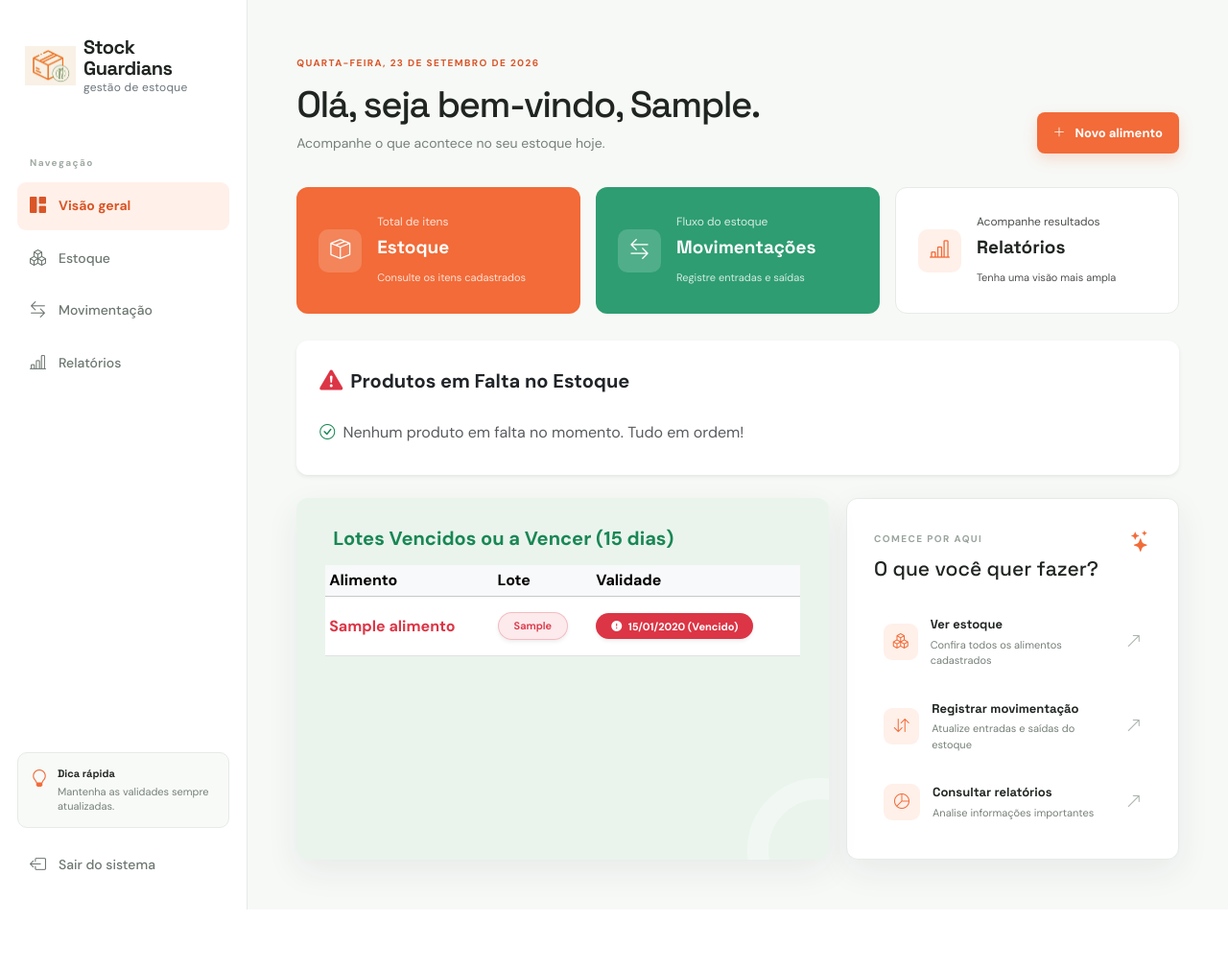
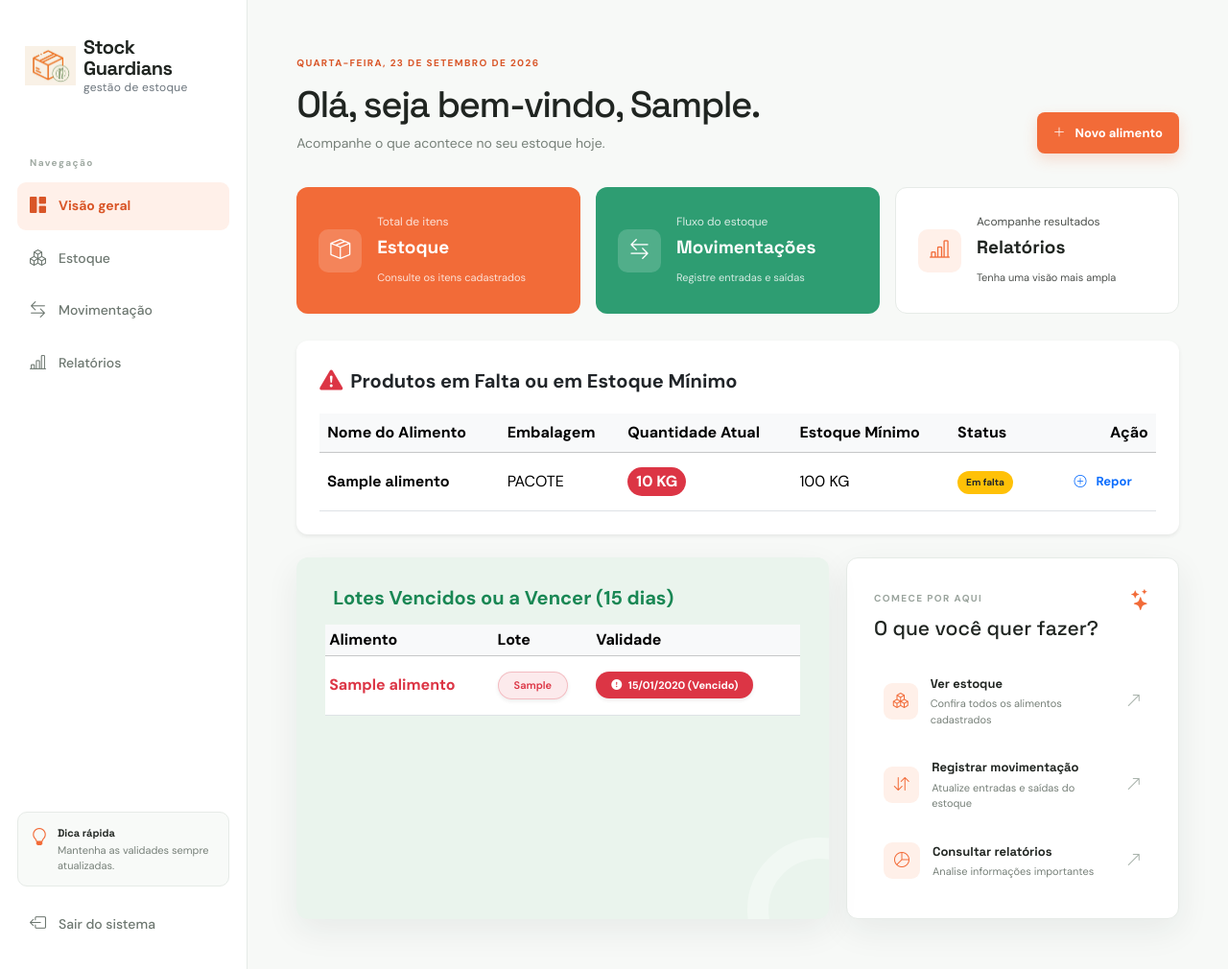
Before and after one commit to MatheusBressan3794/sistema-estoque-TCC, a Django app: page /dashboard/ in a window 1280 px wide. Shown: the whole page at 96% size. Before the commit the page ends 948 px from the top, so only its background shows below. Run offline with Django 5.2, Linux system fonts and the light colour scheme; a user stored in the database is signed in; tables that the repository leaves empty hold one stand-in row (values such as "Sample post").

Commit message:
refactor(estoque): padroniza calculo de pacotes, ajusta formulario e relatorios

```diff
--- a/alimentos/templates/alimentos/dashboard.html
+++ b/alimentos/templates/alimentos/dashboard.html
@@ -1,7 +1,6 @@
 {% extends 'alimentos/base.html' %}
 {% block title %}Visão geral{% endblock %}
 {% block page_label %}Visão geral{% endblock %}
-
 {% block content %}
 <section class="page-heading">
     <div>
@@ -49,13 +48,13 @@
     </article>
 </section>
 
-<!-- SEÇÃO DE PRODUTOS EM FALTA -->
+<!-- SEÇÃO DE PRODUTOS EM FALTA OU EM ESTOQUE MÍNIMO -->
 <section class="row mt-4 mb-4">
     <div class="col-12">
         <div class="card shadow-sm border-0 p-4" style="background-color: #fff; border-radius: 12px;">
             <div class="d-flex align-items-center mb-3">
                 <i class="bi bi-exclamation-triangle-fill text-danger fs-4 me-2"></i>
-                <h5 class="mb-0 fw-bold">Produtos em Falta no Estoque</h5>
+                <h5 class="mb-0 fw-bold">Produtos em Falta ou em Estoque Mínimo</h5>
             </div>
 
             {% if alimentos_faltantes %}
@@ -66,6 +65,8 @@
                                 <th>Nome do Alimento</th>
                                 <th>Embalagem</th>
                                 <th>Quantidade Atual</th>
+                                <th>Estoque Mínimo</th>
+                                <th>Status</th>
                                 <th class="text-end">Ação</th>
                             </tr>
                         </thead>
@@ -74,7 +75,21 @@
                             <tr>
                                 <td><strong>{{ item.nome }}</strong></td>
                                 <td>{{ item.embalagem }}</td>
-                                <td><span class="badge bg-danger">0 {{ item.unidade_medida }}</span></td>
+                                <td>
+                                    <span class="badge bg-danger fs-6">
+                                        {{ item.total_estoque|default:0 }} {{ item.unidade_medida }}
+                                    </span>
+                                </td>
+                                <!-- Mostrando o valor multiplicado (ex: 50 KG) -->
+                                <td>{{ item.estoque_minimo_calc|default:0 }} {{ item.unidade_medida }}</td>
+                                <td>
+                                    {% if item.total_estoque|default:0 <= 0 %}
+                                        <span class="badge bg-danger">Sem Estoque</span>
+                                    {% else %}
+                                        <!-- Texto alterado para Em falta -->
+                                        <span class="badge bg-warning text-dark">Em falta</span>
+                                    {% endif %}
+                                </td>
                                 <td class="text-end">
                                     <a href="{% url 'movimentacao_estoque' %}" class="btn btn-sm btn-outline-primary">
                                         <i class="bi bi-plus-circle"></i> Repor
@@ -87,7 +102,7 @@
                 </div>
             {% else %}
                 <div class="text-muted py-2">
-                    <i class="bi bi-check-circle text-success me-1"></i> Nenhum produto em falta no momento. Tudo em ordem!
+                    <i class="bi bi-check-circle text-success me-1"></i> Nenhum produto em falta ou no limite do estoque mínimo. Tudo em ordem!
                 </div>
             {% endif %}
         </div>
@@ -96,7 +111,7 @@
 
 <!-- Seção Inferior (Vencimento Próximo e Comece por aqui) -->
 <section class="dashboard-lower">
-    <!-- Painel com o quadrado verde clarinho de fundo que você circulou -->
+    <!-- Painel com o quadrado verde clarinho de fundo -->
     <div class="quote-panel" style="background-color: #eaf4ed !important;">
         <div class="d-flex align-items-center mb-3">
             <i class="bi bi-calendar-exclamation text-success fs-4 me-2"></i>
@@ -123,7 +138,7 @@
                                 </a>
                             </td>
 
-                            <!-- Lote com o estilo de pílula da imagem -->
+                            <!-- Lote -->
                             <td class="py-3">
                                 {% if lote.data_validade < hoje %}
                                     <span class="badge rounded-pill bg-danger bg-opacity-10 text-danger px-3 py-2 fw-semibold border border-danger border-opacity-25 shadow-sm">
@@ -136,7 +151,7 @@
                                 {% endif %}
                             </td>
 
-                            <!-- Validade idêntica à imagem -->
+                            <!-- Validade -->
                             <td class="py-3">
                                 {% if lote.data_validade < hoje %}
                                     <span class="badge rounded-pill bg-danger text-white px-3 py-2 fw-bold shadow-sm">
--- a/alimentos/views.py
+++ b/alimentos/views.py
@@ -1,16 +1,18 @@
 from django.shortcuts import render, redirect, get_object_or_404
-from django.db.models import ProtectedError
+from django.db.models import ProtectedError, Sum, F, Q
+from django.db.models.functions import Coalesce
 from django.contrib import messages
 from django.contrib.auth import login as auth_login
 from django.contrib.auth.forms import AuthenticationForm
+from django.contrib.auth.decorators import login_required
+from django.http import Http404
+from django.utils import timezone
+from datetime import date, timedelta
 from .models import Alimento, Lote, Movimentacao
 from .forms import AlimentoForm, MovimentacaoForm, CriarContaForm, CriarAlimentoForm, LoteForm
-from django.contrib.auth.decorators import login_required
-from datetime import date, timedelta
-from datetime import date
-from django.db.models import Sum
-from django.http import Http404
-from django.utils import timezone
+from django.db.models.expressions import ExpressionWrapper
+from django.db.models import FloatField
+from django.db.models.functions import Cast, Coalesce
 
 # Páginas em gerais e dashboard
 
@@ -19,31 +21,46 @@ def inicio(request):
 
 @login_required(login_url='login')
 def dashboard(request):
-    alimentos_faltantes = Alimento.objects.filter(quantidade_embalagem__lte=0)
+    alimentos_faltantes = Alimento.objects.annotate(
+        total_estoque=Coalesce(Sum('lotes__quantidade_atual'), 0),
+        estoque_minimo_calc=F('quantidade_minima') * F('quantidade_embalagem')
+    ).filter(
+        Q(total_estoque__lte=0) |
+        Q(total_estoque__lte=F('estoque_minimo_calc'))
+    )
 
-    # Lotes vencidos OU próximos do vencimento (próximos 15 dias)
     hoje = date.today()
     limite_vencimento = hoje + timedelta(days=15)
 
     lotes_proximos_vencimento = Lote.objects.filter(
-        data_validade__lte=limite_vencimento, # Removemos o data_validade__gte=hoje daqui
+        data_validade__lte=limite_vencimento,
         quantidade_atual__gt=0
     ).order_by('data_validade')
 
     context = {
         'alimentos_faltantes': alimentos_faltantes,
         'lotes_proximos_vencimento': lotes_proximos_vencimento,
-        'hoje': hoje, # Adicionamos o "hoje" aqui para o HTML conseguir usar
+        'hoje': hoje,
     }
     return render(request, 'alimentos/dashboard.html', context)
 
 # Listar os alimentos do estoque
 def listar_alimentos(request):
     busca = request.GET.get('busca', '')
-    alimentos = Alimento.objects.all()
+
+    alimentos = Alimento.objects.all().order_by('nome')
 
     if busca:
         alimentos = alimentos.filter(nome__icontains=busca)
+
+    for alimento in alimentos:
+        total_qnt = alimento.lotes.filter(quantidade_atual__gt=0).aggregate(total=Sum('quantidade_atual'))['total'] or 0.0
+        alimento.total_estoque = total_qnt
+
+        if alimento.quantidade_embalagem and alimento.quantidade_embalagem > 0:
+            alimento.pacotes_totais = total_qnt / alimento.quantidade_embalagem
+        else:
+            alimento.pacotes_totais = 0.0
 
     return render(
         request,
@@ -68,7 +85,7 @@ def detalhes_alimento(request, id):
         }
     )
 
-#Editar lote (número do lote, quantidade e validade)
+# Editar lote (número do lote, quantidade e validade)
 def editar_lote(request, id):
     lote = get_object_or_404(Lote, id=id)
     form = LoteForm(request.POST or None, instance=lote)
@@ -78,32 +95,30 @@ def editar_lote(request, id):
         return redirect('detalhes_alimento', id=lote.alimento.id)
     return render(request, 'alimentos/lote_form.html', {'form': form, 'lote': lote})
 
-# Criar alimento (AGORA COM LOTE OBRIGATÓRIO)
+# Criar alimento
 def criar_alimento(request):
     form = CriarAlimentoForm(request.POST or None)
 
     if form.is_valid():
-        # 1. Salva o alimento no banco
         alimento = form.save()
 
-        # 2. Pega os dados do lote que o usuário digitou
         numero_lote = form.cleaned_data['numero_lote']
         data_validade = form.cleaned_data['data_validade']
-        quantidade_inicial = form.cleaned_data['quantidade_inicial']
+        quantidade_pacotes = form.cleaned_data['quantidade_inicial']
 
-        # 3. Cria o lote automaticamente vinculado ao alimento
+        quantidade_real_estoque = quantidade_pacotes * alimento.quantidade_embalagem
+
         lote = Lote.objects.create(
             alimento=alimento,
             numero_lote=numero_lote,
-            quantidade_atual=quantidade_inicial,
+            quantidade_atual=quantidade_real_estoque,
             data_validade=data_validade
         )
 
-        # 4. Registra a movimentação de ENTRADA para o histórico
         Movimentacao.objects.create(
             lote=lote,
             tipo='ENTRADA',
-            quantidade=quantidade_inicial
+            quantidade=quantidade_real_estoque
         )
 
         messages.success(request, 'Alimento e Lote Inicial cadastrados com sucesso!')
@@ -111,7 +126,7 @@ def criar_alimento(request):
 
     return render(request, 'alimentos/form.html', {'form': form})
 
-# Atualizar alimento (Mantém o form antigo para não exigir lote na edição)
+# Atualizar alimento
 def atualizar_alimento(request, id):
     alimento = get_object_or_404(Alimento, id=id)
     form = AlimentoForm(request.POST or None, instance=alimento)
@@ -121,7 +136,7 @@ def atualizar_alimento(request, id):
         return redirect('listar_alimentos')
     return render(request, 'alimentos/form.html', {'form': form})
 
-# Deletar alimento que não possui lote cadastrado
+# Deletar alimento
 def deletar_alimento(request, id):
     alimento = get_object_or_404(Alimento, id=id)
     tem_lotes = alimento.lotes.exists()
@@ -130,33 +145,22 @@ def deletar_alimento(request, id):
         if tem_lotes:
             messages.error(
                 request,
-                f'Não é possível excluir "{alimento.nome}" porque já existem '
-                f'lotes cadastrados para ele. Remova ou zere os lotes antes '
-                f'de excluir o alimento.'
+                f'Não é possível excluir "{alimento.nome}" porque já existem lotes cadastrados para ele.'
             )
             return redirect('detalhes_alimento', id=alimento.id)
 
         try:
             alimento.delete()
         except ProtectedError:
-            messages.error(
-                request,
-                f'Não é possível excluir "{alimento.nome}" porque existem '
-                f'lotes ou movimentações vinculados a ele.'
-            )
+            messages.error(request, f'Não é possível excluir "{alimento.nome}" porque existem lotes vinculados.')
             return redirect('detalhes_alimento', id=alimento.id)
 
         messages.success(request, 'Alimento removido do estoque.')
         return redirect('listar_alimentos')
 
-    return render(
-        request,
-        'alimentos/confirmar_delete.html',
-        {'alimento': alimento, 'tem_lotes': tem_lotes}
-    )
+    return render(request, 'alimentos/confirmar_delete.html', {'alimento': alimento, 'tem_lotes': tem_lotes})
 
-# Autenticação (CADASTRO E LOGIN)
-
+# Autenticação
 def cadastro(request):
     if request.method == 'POST':
         form = CriarContaForm(request.POST)
@@ -166,7 +170,6 @@ def cadastro(request):
             return redirect('login')
     else:
         form = CriarContaForm()
-
     return render(request, 'alimentos/cadastro.html', {'form': form})
 
 def login_view(request):
@@ -180,9 +183,10 @@ def login_view(request):
             messages.error(request, 'Usuário ou senha incorretos.')
     else:
         form = AuthenticationForm()
-
     return render(request, 'alimentos/login.html', {'form': form})
 
+# Movimentação de lotes
+# Movimentação de lotes
 # Movimentação de lotes
 def movimentacao_estoque(request):
     if request.method == 'POST':
@@ -191,98 +195,104 @@ def movimentacao_estoque(request):
         if form.is_valid():
             tipo = form.cleaned_data['tipo']
             alimento = form.cleaned_data['alimento']
-            numero_lote = form.cleaned_data['numero_lote']
-            quantidade = form.cleaned_data['quantidade']
-            data_validade = form.cleaned_data['data_validade']
+            lote_selecionado = form.cleaned_data['numero_lote'] # Agora é um objeto Lote ou texto dependendo do fluxo
+            quantidade_pacotes = form.cleaned_data['quantidade']
+            data_validade = form.cleaned_data.get('data_validade')
 
-            lote = Lote.objects.filter(
-                alimento=alimento,
-                numero_lote=numero_lote
-            ).first()
+            quantidade_real_estoque = quantidade_pacotes * alimento.quantidade_embalagem
 
-            # ENTRADA
-            if tipo == 'ENTRADA':
-                if lote:
-                    lote.quantidade_atual += quantidade
-                    lote.save()
-                else:
-                    lote = Lote.objects.create(
-                        alimento=alimento,
-                        numero_lote=numero_lote,
-                        quantidade_atual=quantidade,
-                        data_validade=data_validade
-                    )
+            # --- SAÍDA ---
+            if tipo == 'SAIDA':
+                # Como virou um Select, o usuário escolhe um lote existente da lista
+                lote = lote_selecionado
 
-                Movimentacao.objects.create(
-                    lote=lote,
-                    tipo=tipo,
-                    quantidade=quantidade
-                )
-
-                messages.success(
-                    request,
-                    'Entrada registrada com sucesso!'
-                )
-
-                return redirect('movimentacao_estoque')
-
-            # SAÍDA
-            elif tipo in ('SAIDA'):
-                if not lote:
+                if not lote or lote.quantidade_atual < quantidade_real_estoque:
+                    pacotes_disponiveis = int(lote.quantidade_atual / alimento.quantidade_embalagem) if lote and alimento.quantidade_embalagem > 0 else 0
                     messages.error(
                         request,
-                        'O lote informado não existe para esse alimento.'
-                    )
-                elif lote.quantidade_atual < quantidade:
-                    messages.error(
-                        request,
-                        f'Quantidade insuficiente. '
-                        f'Esse lote possui apenas '
-                        f'{lote.quantidade_atual} embalagens.'
+                        f'Quantidade insuficiente. Este lote possui apenas {pacotes_disponiveis} pacotes disponíveis.'
                     )
                 else:
-                    lote.quantidade_atual -= quantidade
+                    lote.quantidade_atual -= quantidade_real_estoque
                     lote.save()
 
                     Movimentacao.objects.create(
                         lote=lote,
                         tipo=tipo,
-                        quantidade=quantidade
+                        quantidade=quantidade_real_estoque
                     )
 
-                    messages.success(
-                        request,
-                        'Saída registrada com sucesso!'
-                    )
+                    messages.success(request, 'Saída registrada com sucesso!')
+                    return redirect('movimentacao_estoque')
 
-                    return redirect('movimentacao_estoque')
+            # --- ENTRADA ---
+            elif tipo == 'ENTRADA':
+                # Na entrada, se ele selecionou um lote existente da lista, reaproveita.
+                # (Se você ainda permite digitar novo lote na entrada, tratamos aqui)
+                if isinstance(lote_selecionado, Lote):
+                    lote = lote_selecionado
+                    lote.quantidade_atual += quantidade_real_estoque
+                    lote.save()
+                else:
+                    # Caso seja um texto livre (se mantido)
+                    numero_lote_str = str(lote_selecionado)
+                    lote = Lote.objects.filter(alimento=alimento, numero_lote=numero_lote_str).first()
+                    if lote:
+                        lote.quantidade_atual += quantidade_real_estoque
+                        lote.save()
+                    else:
+                        if not data_validade:
+                            messages.error(request, 'Informe a data de validade para criar um novo lote.')
+                            return render(request, 'alimentos/movimentacao.html', {'form': form})
+
+                        lote = Lote.objects.create(
+                            alimento=alimento,
+                            numero_lote=numero_lote_str,
+                            quantidade_atual=quantidade_real_estoque,
+                            data_validade=data_validade
+                        )
+
+                Movimentacao.objects.create(
+                    lote=lote,
+                    tipo=tipo,
+                    quantidade=quantidade_real_estoque
+                )
+
+                messages.success(request, 'Entrada registrada com sucesso!')
+                return redirect('movimentacao_estoque')
     else:
         form = MovimentacaoForm()
 
-    return render(
-        request,
-        'alimentos/movimentacao.html',
-        {'form': form}
+    return render(request, 'alimentos/movimentacao.html', {'form': form})
+
+# Produtos em falta e Alerta de Estoque Mínimo
+@login_required
+def alerta_estoque_minimo(request):
+    alimentos_criticos = Alimento.objects.annotate(
+        total_estoque=Coalesce(Sum('lotes__quantidade_atual'), 0),
+        estoque_minimo_calc=F('quantidade_minima') * F('quantidade_embalagem')
+    ).filter(
+        Q(total_estoque__lte=0) |
+        Q(total_estoque__lte=F('estoque_minimo_calc'))
     )
+    return render(request, 'alimentos/estoque_minimo.html', {'alimentos_criticos': alimentos_criticos})
 
-# Produtos em falta
 @login_required
 def produtos_em_falta(request):
-    alimentos_faltantes = Alimento.objects.filter(quantidade_embalagem__lte=0)
-
-    context = {
-        'alimentos_faltantes': alimentos_faltantes,
-    }
-    return render(request, 'alimentos/produtos_em_falta.html', context)
-
+    alimentos_faltantes = Alimento.objects.annotate(
+        total_estoque=Coalesce(Sum('lotes__quantidade_atual'), 0),
+        estoque_minimo_calc=F('quantidade_minima') * F('quantidade_embalagem')
+    ).filter(
+        Q(total_estoque__lte=0) |
+        Q(total_estoque__lte=F('estoque_minimo_calc'))
+    )
+    return render(request, 'alimentos/produtos_em_falta.html', {'alimentos_faltantes': alimentos_faltantes})
 
 @login_required(login_url='login')
 def relatorios(request):
     return render(request, 'alimentos/relatorios.html')
 
-#Relatório de movimentações (entradas ou saídas), filtrável por data
 def relatorio_movimentacoes(request, tipo):
-
     tipos_validos = {
         'entradas': ('ENTRADA', 'Entradas', 'entrada'),
         'saidas': ('SAIDA', 'Saídas', 'saída'),
@@ -294,7 +304,6 @@ def relatorio_movimentacoes(request, tipo):
     tipo_valor, titulo, singular = tipos_validos[tipo]
     hoje = timezone.localdate()
 
-    # Se a data vier vazia ou inválida no GET, cai no padrão: hoje
     try:
         data_inicio = date.fromisoformat(request.GET.get('data_inicio', ''))
     except ValueError:
```
Also changed, not shown: alimentos/forms.py (+11 -14 lines), alimentos/static/alimentos/js/movimentacao.js (added, +27 -0 lines), alimentos/templates/alimentos/lista.html (+4 -5 lines), alimentos/templates/alimentos/movimentacao.html (+7 -1 lines), alimentos/templates/alimentos/relatorio_movimentacoes.html (+17 -1 lines).
